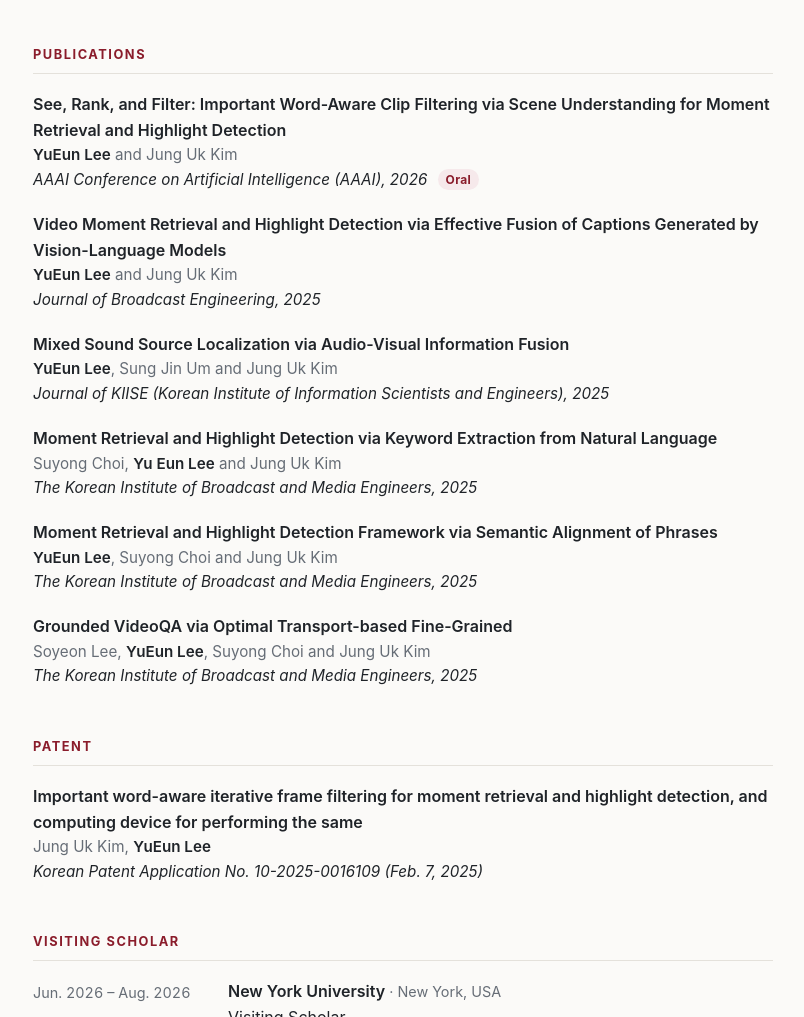
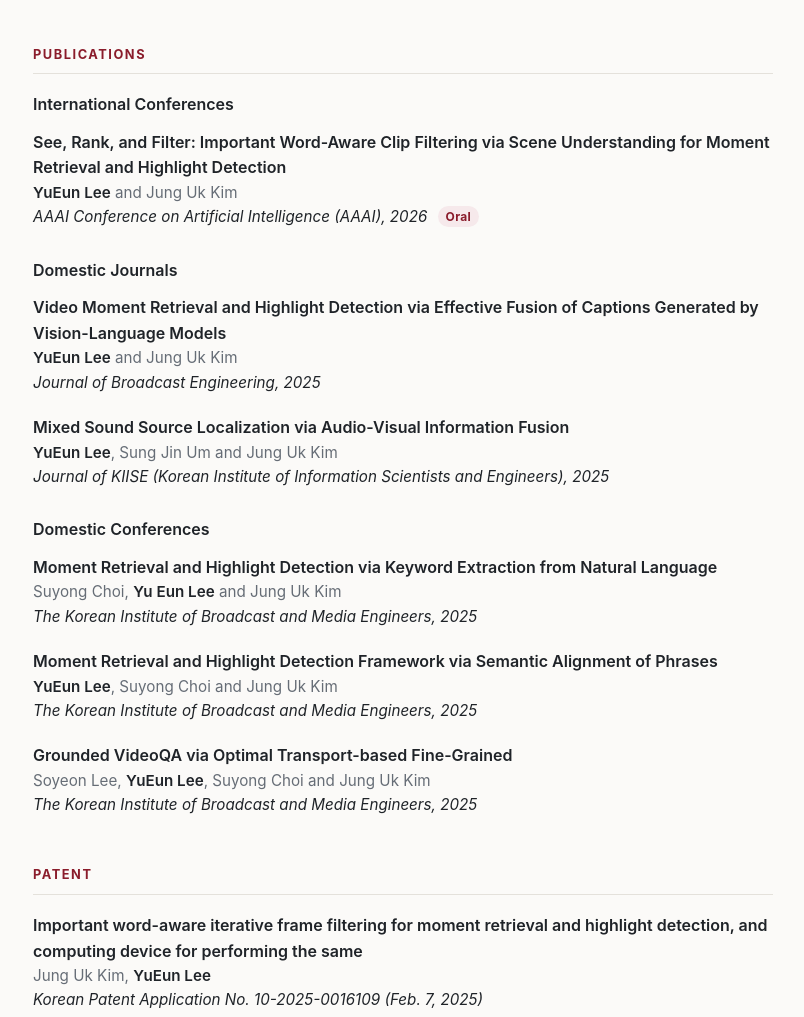
Before and after one commit to dbdms8435/dbdms8435.github.io, a plain HTML site: page index.html in a window 1280 px wide. Shown: the part 856-1873 px from the top of the page, without its empty margins (237-1041 px from the left). Drawn offline with Linux system fonts and the light colour scheme.

Commit message:
Update index.html

```diff
--- a/index.html
+++ b/index.html
@@ -103,6 +103,8 @@
   }
   ol.pubs li { margin-bottom: 20px; }
   ol.pubs li:last-child { margin-bottom: 0; }
+  h3.group { margin: 28px 0 12px; font-size: 1rem; font-weight: 600; }
+  h3.group:first-of-type { margin-top: 0; }
   .pubs .ptitle { font-weight: 600; }
   .pubs .authors { color: var(--muted); font-size: 0.95rem; }
   .pubs .authors b { color: var(--text); font-weight: 600; }
@@ -186,12 +188,16 @@
 
   <section>
     <h2>Publications</h2>
+    <h3 class="group">International Conferences</h3>
     <ol class="pubs">
       <li>
         <div class="ptitle">See, Rank, and Filter: Important Word-Aware Clip Filtering via Scene Understanding for Moment Retrieval and Highlight Detection</div>
         <div class="authors"><b>YuEun Lee</b> and Jung Uk Kim</div>
         <div class="venue">AAAI Conference on Artificial Intelligence (AAAI), 2026 <span class="badge">Oral</span></div>
       </li>
+    </ol>
+    <h3 class="group">Domestic Journals</h3>
+    <ol class="pubs">
       <li>
         <div class="ptitle">Video Moment Retrieval and Highlight Detection via Effective Fusion of Captions Generated by Vision-Language Models</div>
         <div class="authors"><b>YuEun Lee</b> and Jung Uk Kim</div>
@@ -202,6 +208,9 @@
         <div class="authors"><b>YuEun Lee</b>, Sung Jin Um and Jung Uk Kim</div>
         <div class="venue">Journal of KIISE (Korean Institute of Information Scientists and Engineers), 2025</div>
       </li>
+    </ol>
+    <h3 class="group">Domestic Conferences</h3>
+    <ol class="pubs">
       <li>
         <div class="ptitle">Moment Retrieval and Highlight Detection via Keyword Extraction from Natural Language</div>
         <div class="authors">Suyong Choi, <b>Yu Eun Lee</b> and Jung Uk Kim</div>
```
